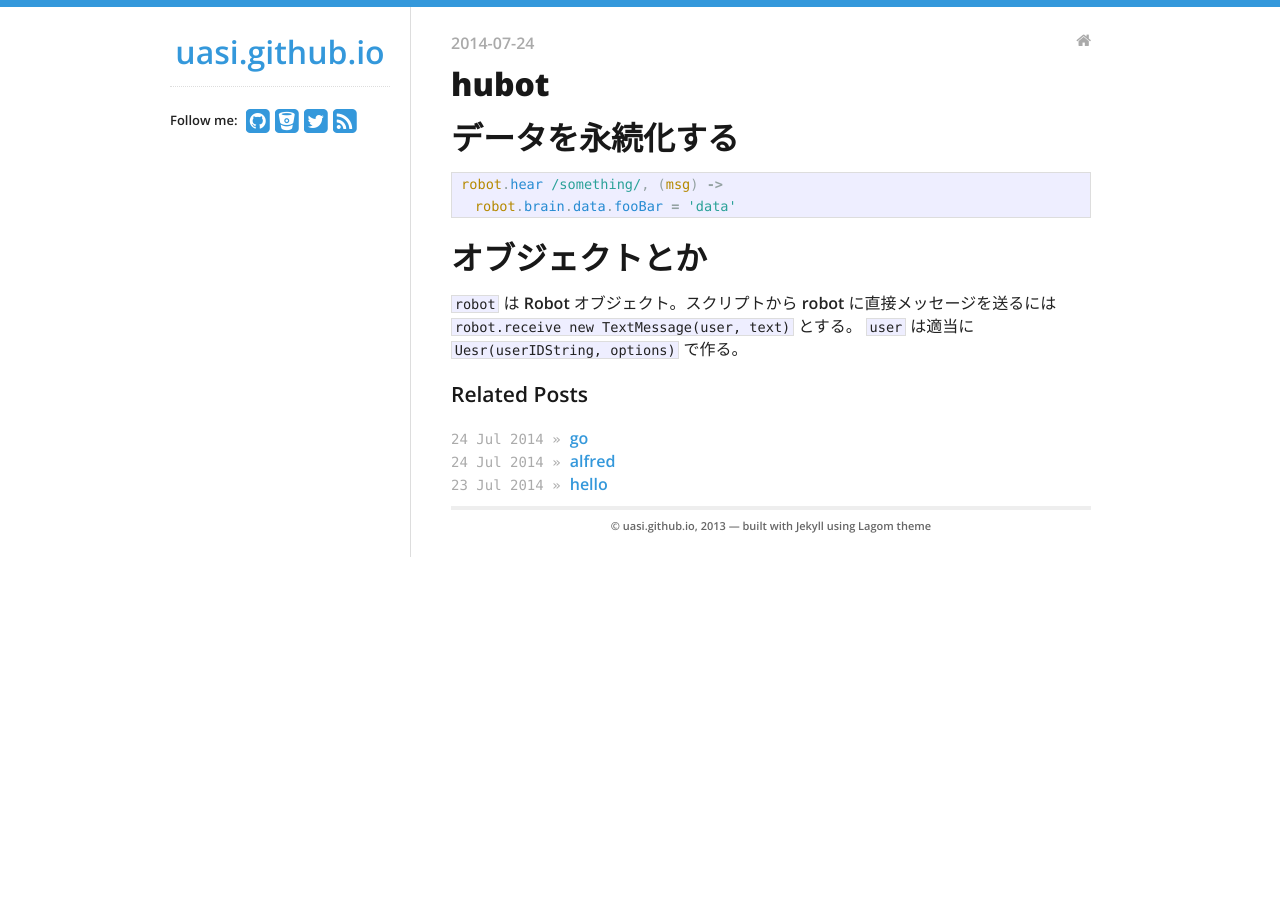
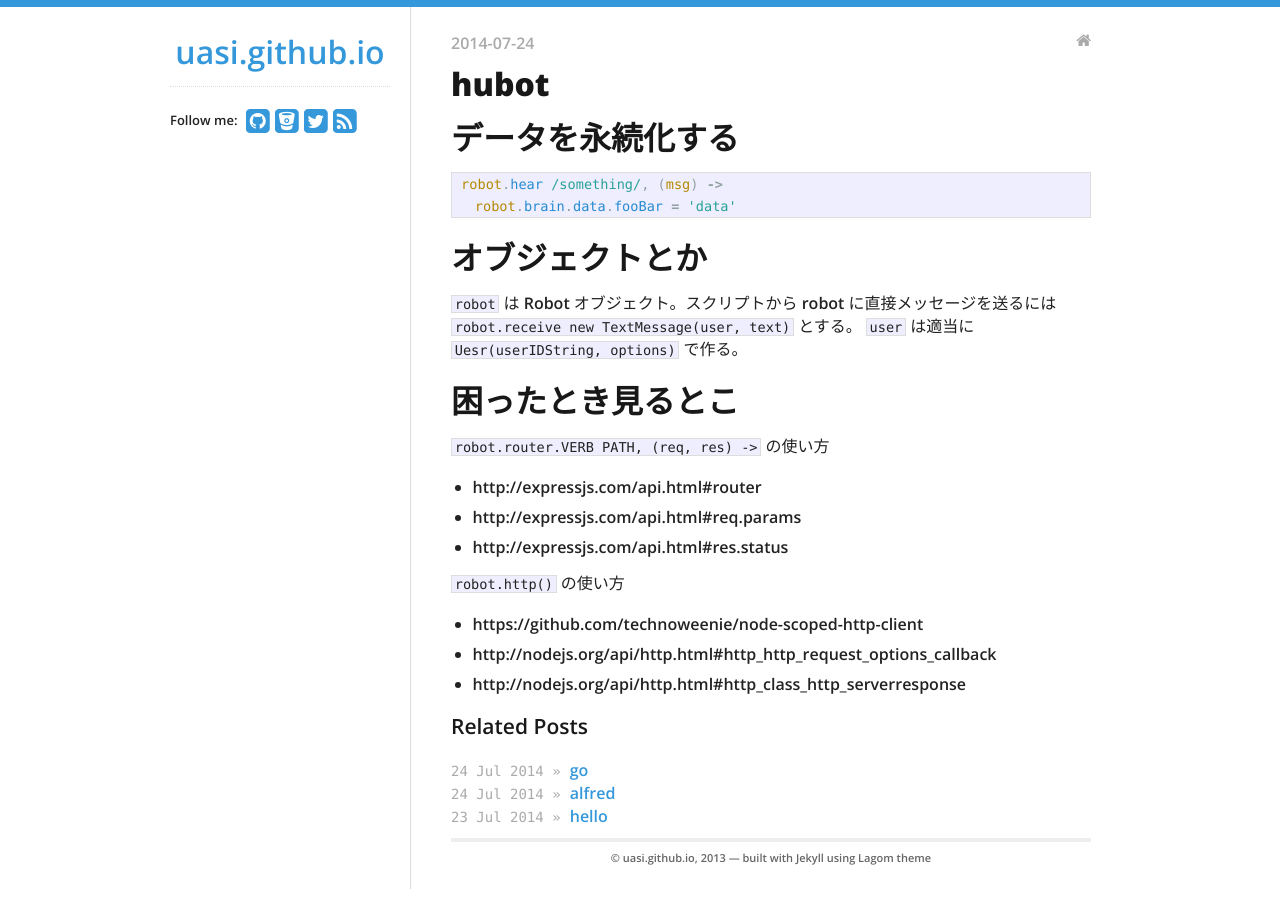
Before and after one commit to uasi/uasi.github.io, a Jekyll site: the page built from _posts/2014-07-24-hubot.md, in a window 1280 px wide. Built offline with Jekyll 4.4.1, drawn with Linux system fonts in a browser that asks for light colours; nearby versions of some CDN libraries.

Commit message:
Update 2014-07-24-hubot.md

```diff
--- a/_posts/2014-07-24-hubot.md
+++ b/_posts/2014-07-24-hubot.md
@@ -17,3 +17,17 @@ robot.hear /something/, (msg) ->
 # オブジェクトとか
 
 `robot` は Robot オブジェクト。スクリプトから robot に直接メッセージを送るには `robot.receive new TextMessage(user, text)` とする。 `user` は適当に `Uesr(userIDString, options)` で作る。
+
+# 困ったとき見るとこ
+
+`robot.router.VERB PATH, (req, res) ->` の使い方
+
+- http://expressjs.com/api.html#router
+- http://expressjs.com/api.html#req.params
+- http://expressjs.com/api.html#res.status
+
+`robot.http()` の使い方
+
+- https://github.com/technoweenie/node-scoped-http-client
+- http://nodejs.org/api/http.html#http_http_request_options_callback
+- http://nodejs.org/api/http.html#http_class_http_serverresponse
```
